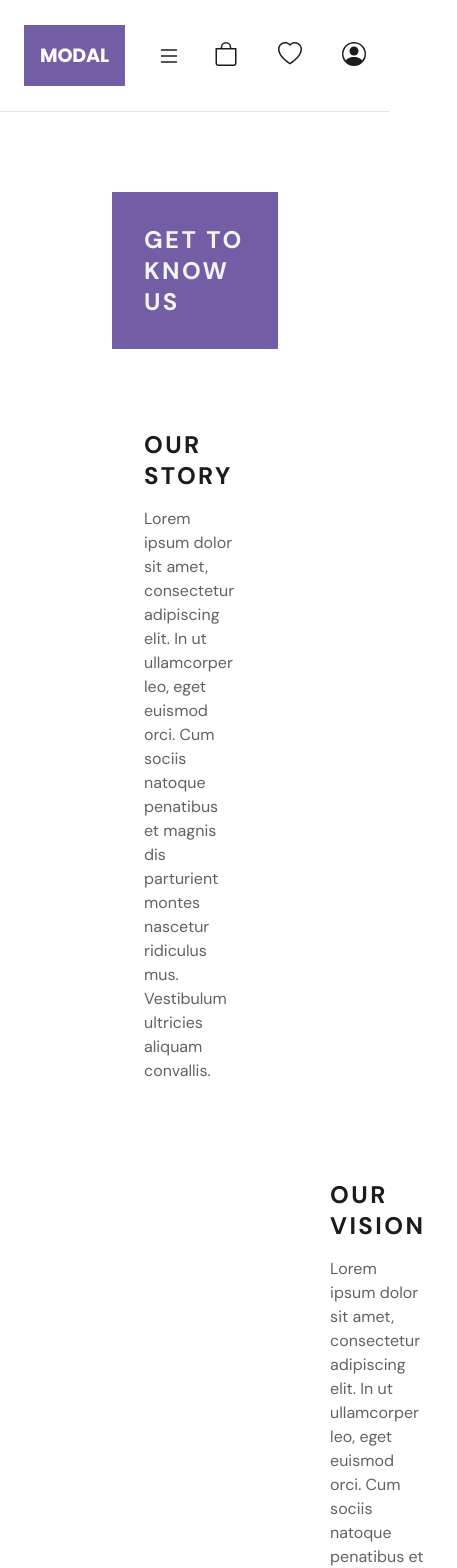
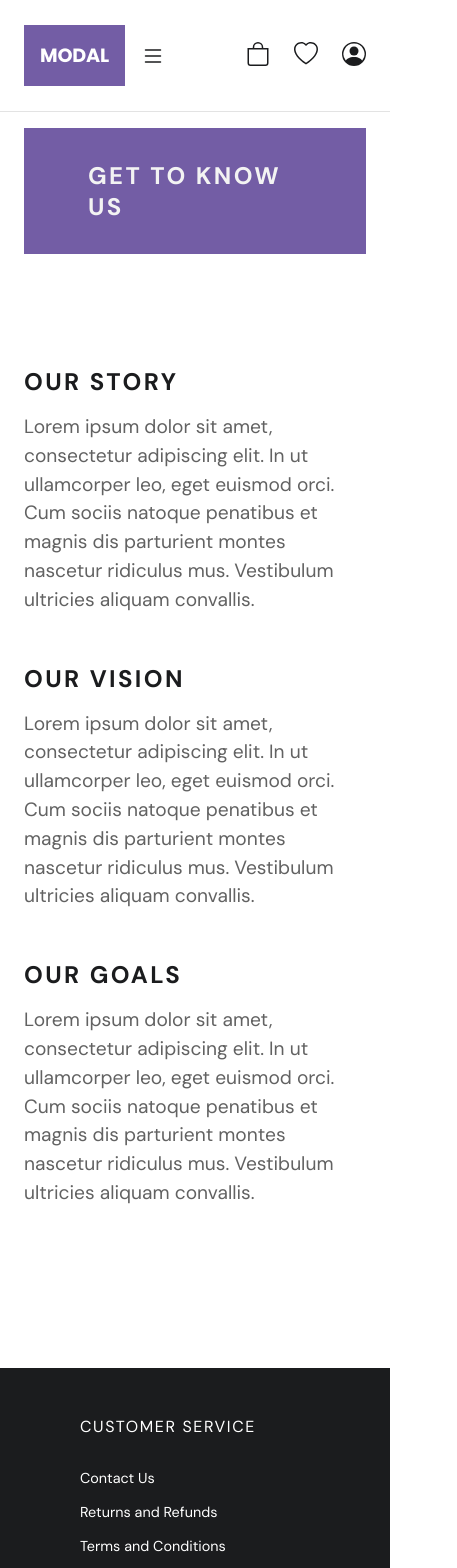
Before and after one commit to tomchaweb/ecommerce, a React (Vite) app: page /about in a window 390 px wide. Shown: the top 1568 px of the page, 457 px wide, since content can reach past the window. Built offline with nearby package versions, Linux system fonts and the light colour scheme.

Commit message:
add media queries for about, profile, footer

```diff
--- a/src/components/Header.jsx
+++ b/src/components/Header.jsx
@@ -16,8 +16,8 @@ export default function Header() {
   const [overlayVisibility, setOverlayVisibility] = useState(false);
   const [isMobile, setIsMobile] = useState(true);
 
-  const { cart, setCart } = useContext(CartContext);
-  const { wishlist, setWishlist } = useContext(WishlistContext);
+  const { cart } = useContext(CartContext);
+  const { wishlist } = useContext(WishlistContext);
 
   const [totalCartItems, setTotalCartItems] = useState(0);
   const [burgerActive, setBurgerActive] = useState(false);
--- a/src/components/ProfileSidebar.jsx
+++ b/src/components/ProfileSidebar.jsx
@@ -15,15 +15,15 @@ export default function ProfileSidebar() {
       <ul>
         <Link to="account">
           <PersonIcon size={24} color={"currentColor"} />
-          My Account
+          <span>My Account</span>
         </Link>
         <Link to="orders">
           <PackageIcon size={20} color={"currentColor"} />
-          My Orders
+          <span>My Orders</span>
         </Link>
         <Link to="settings">
           <GearIcon size={20} color={"currentcolor"} />
-          My Settings
+          <span>My Settings</span>
         </Link>
       </ul>
     </div>
--- a/src/pages/About.jsx
+++ b/src/pages/About.jsx
@@ -18,10 +18,6 @@ export default function About() {
               et magnis dis parturient montes nascetur ridiculus mus. Vestibulum
               ultricies aliquam convallis.
             </p>
-          </div>
-          <img></img>
-          <img></img>
-          <div className="about-us-text-box">
             <h2>Our Vision</h2>
             <p>
               Lorem ipsum dolor sit amet, consectetur adipiscing elit. In ut
@@ -29,12 +25,19 @@ export default function About() {
               et magnis dis parturient montes nascetur ridiculus mus. Vestibulum
               ultricies aliquam convallis.
             </p>
+            <h2>Our Goals</h2>
+            <p>
+              Lorem ipsum dolor sit amet, consectetur adipiscing elit. In ut
+              ullamcorper leo, eget euismod orci. Cum sociis natoque penatibus
+              et magnis dis parturient montes nascetur ridiculus mus. Vestibulum
+              ultricies aliquam convallis.
+            </p>
           </div>
-        </section>
-        <section className="about-key-points">
-          <div className="about-key-points-card"></div>
-          <div className="about-key-points-card"></div>
-          <div className="about-key-points-card"></div>
+          <img
+            className="about-img"
+            src="./woman.jpg"
+            alt="woman looking at wall decorations"
+          ></img>
         </section>
       </div>
       <Footer />
--- a/src/pages/Checkout.jsx
+++ b/src/pages/Checkout.jsx
@@ -49,10 +49,8 @@ export default function Checkout() {
     let { id } = e.target;
     if (id === "card") {
       setPaymentChoice("card");
-      console.log(paymentChoice);
     } else if (id === "paypal") {
       setPaymentChoice("paypal");
-      console.log(paymentChoice);
     }
   }
 
@@ -112,7 +110,6 @@ export default function Checkout() {
                 ></input>
                 <span className="checkmark"></span>
               </label>
-              <span>{paymentChoice}</span>
             </div>
             <button className="checkout-btn">Checkout</button>
           </div>
--- a/src/pages/Home.jsx
+++ b/src/pages/Home.jsx
@@ -25,27 +25,13 @@ export default function Home() {
     },
     {
       h1: "Premium Comfort",
-      h2: "Some text",
+      h2: "Hand-crafted Materials",
     },
     {
       h1: "Expertly Designed",
-      h2: "Some text",
+      h2: "30 Years of experience",
     },
   ];
-
-  // function changeHero() {
-  //   let heroTimer = setTimeout(function () {
-  //     let currentSlide = activeHero;
-  //     if (currentSlide < heroSlides.length - 1) {
-  //       let newHero = activeHero + 1;
-  //       setActiveHero(newHero);
-  //     } else {
-  //       setActiveHero(0);
-  //     }
-  //   }, 5000);
-  // }
-
-  // changeHero();
 
   function handleDotClick(e) {
     let { id } = e.target;
--- a/src/pages/ProductPage.jsx
+++ b/src/pages/ProductPage.jsx
@@ -14,7 +14,6 @@ import { Link } from "react-router-dom";
 import HeartIcon from "../components/svg/HeartIcon";
 import HeartFillIcon from "../components/svg/HeartFillIcon";
 import ImageModal from "../components/ImageModal";
-import CloseIcon from "../components/svg/CloseIcon";
 
 export default function ProductPage() {
   const [quantity, setQuantity] = useState(1);
@@ -33,13 +32,11 @@ export default function ProductPage() {
 
   const product = data.find((entry) => entry.id === Number(id));
 
-  if (idIsValid) {
-    useEffect(() => {
-      if (wishlist.find((item) => item.id === product.id)) {
-        setLiked(true);
-      }
-    }, []);
-  }
+  useEffect(() => {
+    if (idIsValid && wishlist.find((item) => item.id === product.id)) {
+      setLiked(true);
+    }
+  }, []);
 
   const relatedProducts = data.filter((item) => {
     return item.id <= 4;
--- a/src/styles.css
+++ b/src/styles.css
@@ -130,6 +130,7 @@ a{
 .wishlist-icon-container{
   display: flex;
   align-items: center;
+  justify-content: center;
   gap: 0.5rem;
 }
 
@@ -371,7 +372,7 @@ a{
 .hero-1 {
   background: url("../hero-furniture.jpg");
   background-size: cover;
-  background-position-y: 30%;
+  background-position-y: 50%;
 }
 
 .hero-2 {
@@ -504,13 +505,14 @@ a{
   color: #F3F3F3;
   letter-spacing: 0.1em;
   background-color: #735DA5;
-  padding: 2rem;
+  padding: 2rem 4rem;
+  margin-bottom: 4rem;
 }
 
 .about-main {
   display: grid;
   grid-template-columns: repeat(2, 1fr);
-  gap: 2rem;
+  gap: 4rem;
 }
 
 .about-us-text-box {
@@ -527,7 +529,16 @@ a{
 
 .about-us-text-box p{
   line-height: 1.5em;
+  font-size: 1.2em;
   color: #626262;
+  margin-bottom: 2rem;
+}
+
+.about-img {
+  grid-column: 2;
+  grid-row: 1;
+  width: 70%;
+  justify-self: center;
 }
 
 /* PRODUCTS PAGE */
@@ -834,6 +845,7 @@ a{
   border: none;
   background-color: transparent;
   color: grey;
+  font-size: 2em;
 }
 
 
@@ -1542,8 +1554,16 @@ footer {
     /* height: 6rem; */
   }
 
+  .header-left {
+    gap: 1rem;
+  }
+
   .header-left a:first-child{
     font-size: 0.8em;
+  }
+
+  header ul{
+    gap: 1rem;
   }
 }
 
@@ -1618,6 +1638,39 @@ footer {
   }
 }
 
+/* MEDIA QUERIES - ABOUT*/
+/* //////////////// */
+/* //////////////// */
+
+@media (max-width: 1000px){
+  .about-main{
+    grid-template-columns: 1fr;
+  }
+
+  .about-img{
+    display: none;
+  }
+}
+
+@media (max-width: 800px){
+  .about-page{
+    padding: 1rem 3rem;
+  }
+
+  .about-us-text-box{
+    padding: 1rem;
+  }
+}
+
+@media (max-width: 400px){
+  .about-page{
+    padding: 1rem 1.5rem;
+  }
+
+  .about-us-text-box {
+    padding: 0;
+  }
+}
 /* MEDIA QUERIES - PRODUCTS*/
 /* //////////////// */
 /* //////////////// */
@@ -1800,6 +1853,7 @@ footer {
 
   .section-tabs button{
     width: 33%;
+    padding: 1rem;
   }
 }
 
@@ -1923,6 +1977,27 @@ footer {
   }
 }
 
+@media (max-width: 800px){
+  .profile {
+    padding: 1rem 3rem;
+  }
+}
+
+@media (max-width: 600px){
+  .profile {
+    padding: 1rem 1.5rem;
+  }
+
+  .profile-sidebar {
+    justify-content: flex-start;
+    gap: 2rem;
+  }
+
+  .profile-sidebar ul span{
+    display: none;
+  }
+}
+
 /* MEDIA QUERIES - CHECKOUT*/
 /* //////////////// */
 /* //////////////// */
@@ -1932,6 +2007,10 @@ footer {
     padding: 3rem 5rem;
     grid-template-columns: 1fr;
   }
+
+  .checkout-payment {
+    gap: 2rem;
+  }
 }
 
 @media (max-width: 800px){
@@ -1962,6 +2041,25 @@ footer {
 
   .checkout-item-right{
     gap: 3rem;
+  }
+}
+
+@media (max-width: 600px){
+  .checkout-items {
+    padding: 1rem;
+  }
+
+  .checkout-item-card {
+    gap: 1rem;
+  }
+
+  .checkout-item-right {
+    gap: 1rem;
+  }
+
+  .checkout-payment {
+    align-items: center;
+    padding: 1rem;
   }
 }
 
@@ -1980,6 +2078,7 @@ footer {
 @media (max-width: 650px){
   footer{
     grid-template-columns: 1fr;
+    padding: 3rem 5rem;
   }
 }
 
```
Also changed, not shown: public/woman.jpg (added).
